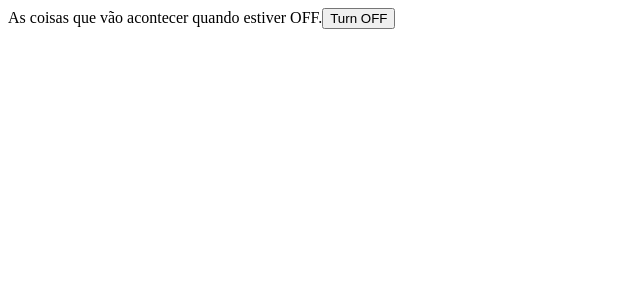
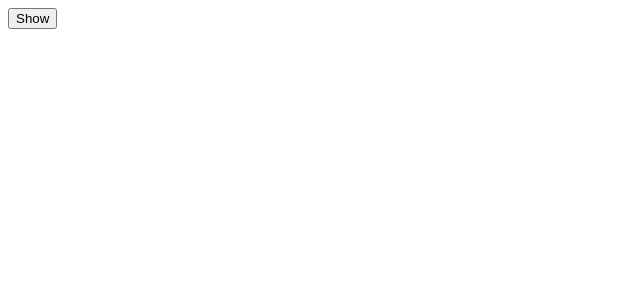
Before and after one commit to HalysonItallo/aprofundamento-react-hooks, a React (Vite) app: page / in a window 1280 px wide. Shown: the top 300 px of the page, without its empty margins (0-640 px from the left). Built offline with nearby package versions, Linux system fonts and the light colour scheme.

Commit message:
feat: Adição de lazy component

```diff
--- a/src/App.jsx
+++ b/src/App.jsx
@@ -1,5 +1,5 @@
-import { CompoundComponent } from "./exemplo-05-compound-component/compound-component";
+import { Home } from "./exmplo-06-lazy-component/lazy-component";
 
 export default function App() {
-	return <CompoundComponent />;
+	return <Home />;
 }
--- /dev/null
+++ b/src/exmplo-06-lazy-component/components/component.jsx
@@ -0,0 +1,5 @@
+function LazyComponent() {
+	return <h1> Hello I am a lazy component</h1>;
+}
+
+export { LazyComponent };
--- /dev/null
+++ b/src/exmplo-06-lazy-component/lazy-component.jsx
@@ -0,0 +1,34 @@
+import { Suspense, lazy, useState } from "react";
+
+async function loadImportComponent() {
+	const importedComponent = await import("./components/component");
+
+	return importedComponent;
+}
+
+export const LazyComponent = lazy(async () => {
+	const { LazyComponent } = await loadImportComponent();
+
+	return {
+		default: LazyComponent,
+	};
+});
+
+export function Home() {
+	const [show, setShow] = useState(false);
+
+	return (
+		<div className="App">
+			<button
+				onFocus={loadImportComponent}
+				type="button"
+				onClick={() => setShow((show) => !show)}
+			>
+				Show
+			</button>
+			<Suspense fallback={<p>... Loading</p>}>
+				{show && <LazyComponent />}
+			</Suspense>
+		</div>
+	);
+}
```
